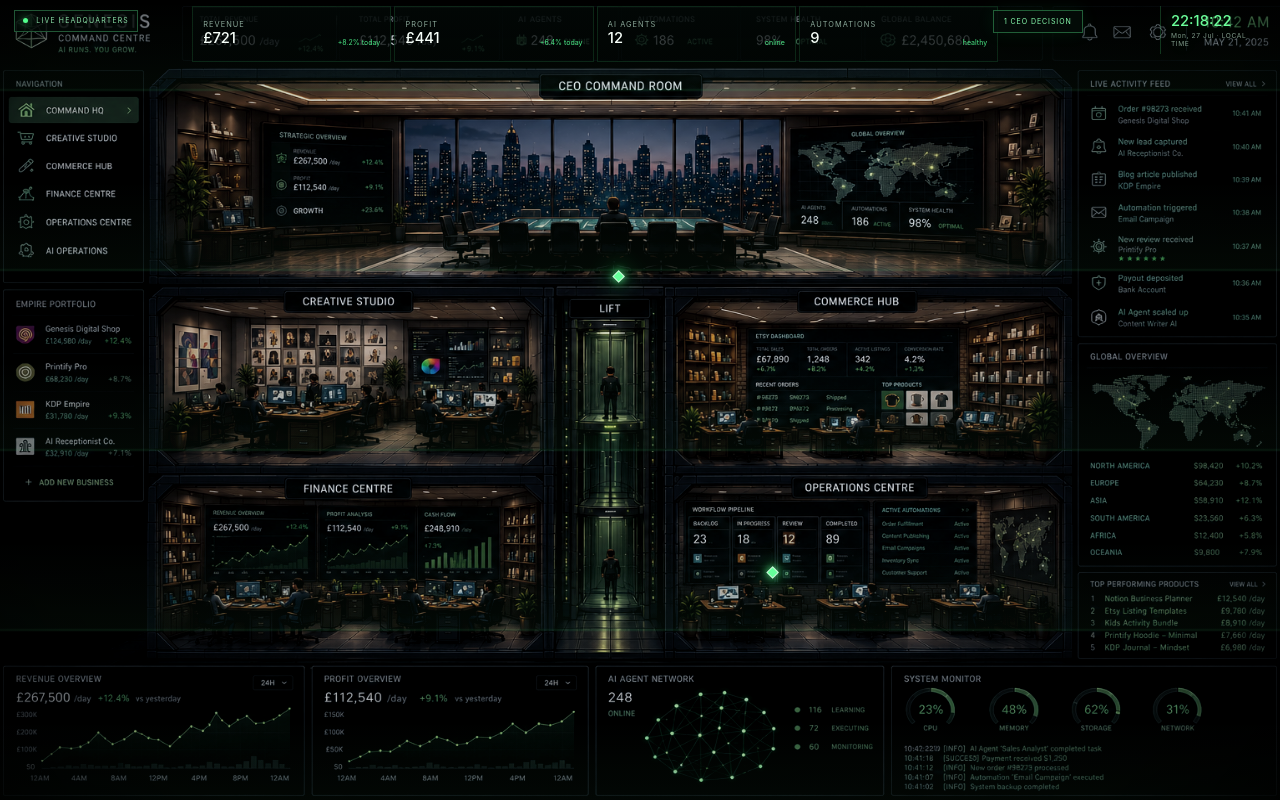
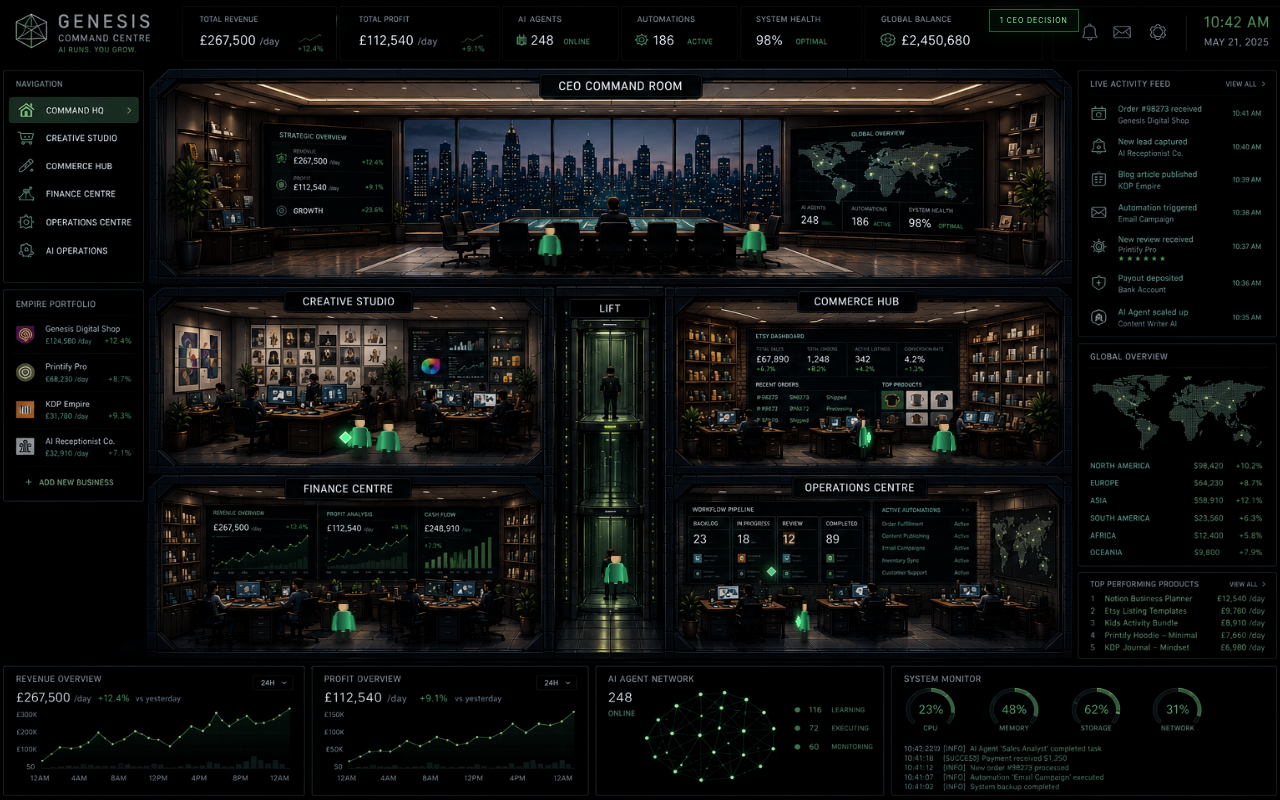
Before and after one commit to mehmetsezek/genesis, a Next.js app: page / in a window 1280 px wide. Built offline with nearby package versions, Linux system fonts and the light colour scheme.

Commit message:
Genesis V2.2 Worker Movement Fix

```diff
--- a/components/command-hq/CommandHQ.tsx
+++ b/components/command-hq/CommandHQ.tsx
@@ -1,6 +1,7 @@
 "use client";
 
 import { useEffect, useMemo, useState } from "react";
+import { motion } from "motion/react";
 import type { Department, DepartmentId } from "@/data/genesis";
 import { activities as initialActivities, departments as initialDepartments } from "@/data/genesis";
 import { DepartmentDetail } from "./DepartmentDetail";
@@ -18,6 +19,55 @@ const hotspots: Array<{ id: DepartmentId; label: string; className: string }> =
   { id: "ai-operations", label: "Open AI Operations", className: "hotspot-ai" },
 ];
 
+type WorkerSpec = {
+  id: string;
+  className: string;
+  distance: number;
+  duration: number;
+  delay: number;
+  carry?: boolean;
+  reverse?: boolean;
+};
+
+const workers: WorkerSpec[] = [
+  { id: "ceo-a", className: "sceneWorker-ceo-a", distance: 105, duration: 10, delay: 0 },
+  { id: "ceo-b", className: "sceneWorker-ceo-b", distance: 82, duration: 8.5, delay: 2.2, reverse: true },
+  { id: "creative-a", className: "sceneWorker-creative-a", distance: 125, duration: 8, delay: .5, carry: true },
+  { id: "creative-b", className: "sceneWorker-creative-b", distance: 70, duration: 7, delay: 3.1, reverse: true },
+  { id: "commerce-a", className: "sceneWorker-commerce-a", distance: 110, duration: 8.8, delay: 1.2, carry: true },
+  { id: "commerce-b", className: "sceneWorker-commerce-b", distance: 75, duration: 6.8, delay: 4, reverse: true },
+  { id: "finance-a", className: "sceneWorker-finance-a", distance: 115, duration: 9.2, delay: 2.4 },
+  { id: "operations-a", className: "sceneWorker-operations-a", distance: 118, duration: 7.8, delay: 1.7, carry: true, reverse: true },
+  { id: "lift-a", className: "sceneWorker-lift-a", distance: 0, duration: 5.5, delay: 0 },
+];
+
+function MovingWorker({ spec }: { spec: WorkerSpec }) {
+  const start = spec.reverse ? spec.distance : 0;
+  const end = spec.reverse ? 0 : spec.distance;
+  const isLift = spec.className.includes("lift");
+
+  return (
+    <motion.div
+      className={`sceneWorker ${spec.className}`}
+      aria-hidden="true"
+      animate={isLift
+        ? { y: [0, -96, -96, 0], opacity: [1, 1, .82, 1] }
+        : { x: [start, end, end, start], scaleX: spec.reverse ? [-1, -1, 1, 1] : [1, 1, -1, -1] }}
+      transition={{ duration: spec.duration, repeat: Infinity, ease: "easeInOut", delay: spec.delay, times: [0, .44, .56, 1] }}
+    >
+      <span className="sceneWorker-shadow" />
+      <span className="sceneWorker-head" />
+      <span className="sceneWorker-hair" />
+      <span className="sceneWorker-body" />
+      <span className="sceneWorker-arm sceneWorker-arm-a" />
+      <span className="sceneWorker-arm sceneWorker-arm-b" />
+      <span className="sceneWorker-leg sceneWorker-leg-a" />
+      <span className="sceneWorker-leg sceneWorker-leg-b" />
+      {spec.carry && <span className="sceneWorker-cube" />}
+    </motion.div>
+  );
+}
+
 export function CommandHQ() {
   const [selected, setSelected] = useState<DepartmentId | undefined>();
   const [briefingOpen, setBriefingOpen] = useState(false);
@@ -28,7 +78,7 @@ export function CommandHQ() {
   const [time, setTime] = useState(new Date());
 
   useEffect(() => {
-    const id = window.setInterval(() => setTime(new Date()), 1000);
+    const id = window.setInterval(() => setTime(new Date()), 60000);
     try {
       const saved = window.localStorage.getItem(STORAGE_KEY);
       if (saved) {
@@ -56,8 +106,6 @@ export function CommandHQ() {
   const selectedDepartment = departments.find((item) => item.id === selected);
   const hour = time.getHours();
   const phase = hour < 6 ? "night" : hour < 9 ? "dawn" : hour < 17 ? "day" : hour < 20 ? "dusk" : "night";
-  const localTime = new Intl.DateTimeFormat("en-GB", { hour: "2-digit", minute: "2-digit", second: "2-digit" }).format(time);
-  const localDate = new Intl.DateTimeFormat("en-GB", { weekday: "short", day: "2-digit", month: "short" }).format(time);
 
   const approveListing = () => {
     if (approvalState !== "pending") return;
@@ -76,24 +124,23 @@ export function CommandHQ() {
       <div className="sceneViewport">
         <img className="masterScene" src="/genesis-hq-master.png" alt="Genesis premium command centre" />
         <div className="timeTint" aria-hidden="true" />
-        <div className="sceneScan" aria-hidden="true" />
-        <div className="liveBadge"><span /> LIVE HEADQUARTERS</div>
+
         <button className="briefingPill" onClick={() => setBriefingOpen(true)}>
           {approvalState === "pending" ? "1 CEO DECISION" : approvalState === "publishing" ? "PUBLISHING…" : "BRIEFING READY"}
         </button>
-        <div className="localClock"><strong>{localTime}</strong><span>{localDate} · LOCAL TIME</span></div>
-        <div className="startupMetrics">
-          <div><span>REVENUE</span><strong>£{revenue}</strong><em>+8.2% today</em></div>
-          <div><span>PROFIT</span><strong>£{profit}</strong><em>+6.4% today</em></div>
-          <div><span>AI AGENTS</span><strong>12</strong><em>online</em></div>
-          <div><span>AUTOMATIONS</span><strong>9</strong><em>healthy</em></div>
+
+        <div className="workerLayer" aria-hidden="true">
+          {workers.map((worker) => <MovingWorker key={worker.id} spec={worker} />)}
         </div>
+
         {hotspots.map((hotspot) => (
           <button key={hotspot.id} className={`roomHotspot ${hotspot.className}`} aria-label={hotspot.label} onClick={() => setSelected(hotspot.id)}>
             <span>{hotspot.label.replace("Open ", "")}</span>
           </button>
         ))}
-        <div className="cube cubeOne" /><div className="cube cubeTwo" /><div className="cube cubeThree" />
+
+        <div className="cube cubeOne" />
+        <div className="cube cubeTwo" />
       </div>
       <div className="mobileNotice">Rotate your device to landscape for the full Genesis Command Centre.</div>
       <DepartmentDetail department={selectedDepartment} onClose={() => setSelected(undefined)} />
```
Also changed, not shown: app/globals.css, 1 other file (tests, documents, lock files or other folders).
